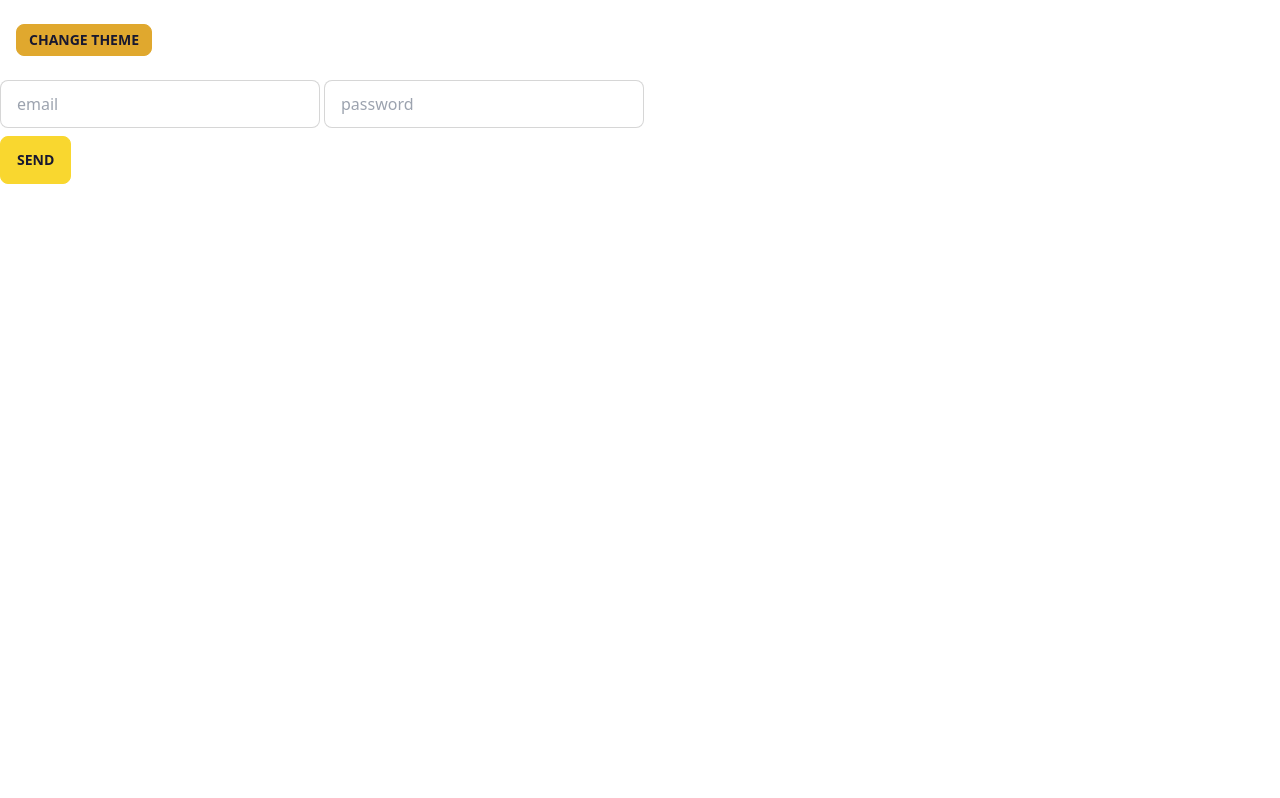
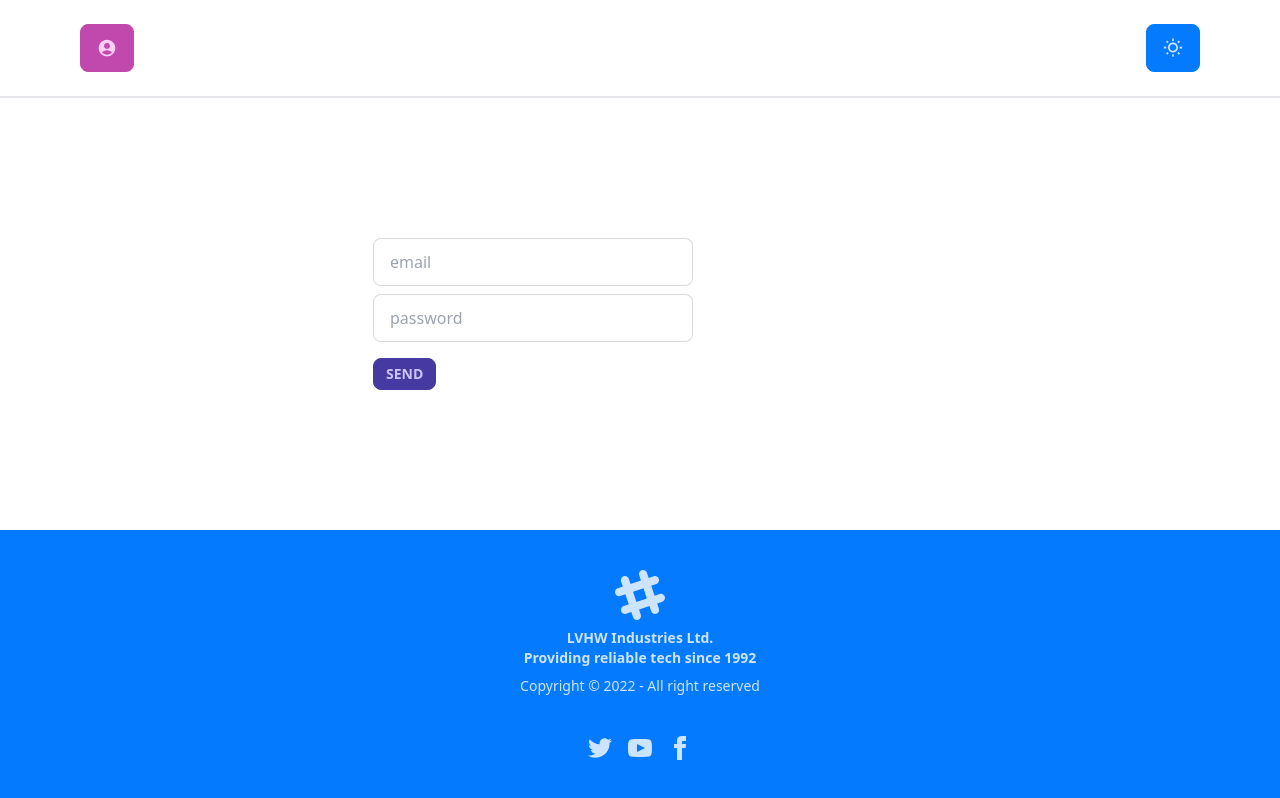
Before and after one commit to lvshv/english-trainer-react, a React (Create React App) app: page /login in a window 1280 px wide. Built offline with nearby package versions, Linux system fonts and the light colour scheme.

Commit message:
Upd: added new styles

```diff
--- a/package.json
+++ b/package.json
@@ -3,6 +3,8 @@
   "version": "0.1.0",
   "private": true,
   "dependencies": {
+    "@material-ui/icons": "^4.11.3",
+    "@mui/icons-material": "^5.6.2",
     "@reduxjs/toolkit": "^1.8.1",
     "@testing-library/jest-dom": "^5.16.3",
     "@testing-library/react": "^12.1.4",
@@ -19,6 +21,7 @@
     "immer": "^9.0.12",
     "react": "^18.0.0",
     "react-dom": "^18.0.0",
+    "react-icons": "^4.3.1",
     "react-redux": "^8.0.1",
     "react-router-dom": "^6.3.0",
     "react-scripts": "5.0.0",
--- a/src/App.tsx
+++ b/src/App.tsx
@@ -13,7 +13,7 @@
 
 function App() {
   return (
-    <div>
+    <div className='flex flex-col justify-between h-screen'>
       <Header />
 
       <Routes>
@@ -24,7 +24,7 @@
         <Route path='/login' element={<LoginPage />} />
       </Routes>
 
-      {/* <Footer /> */}
+      <Footer />
     </div>
   )
 }
--- /dev/null
+++ b/src/components/Login/Login.tsx
@@ -0,0 +1,71 @@
+import React, { useState } from 'react'
+import { useNavigate } from 'react-router-dom'
+import axios from 'axios'
+
+interface Props {}
+
+export const Login: React.FC<Props> = () => {
+  const navigate = useNavigate()
+
+  const [signUp, setSignUp] = useState(false)
+  const [password, setPassword] = useState<string>('')
+  const [email, setEmail] = useState<string>('')
+
+  const onSubmit = async (e: React.SyntheticEvent) => {
+    e.preventDefault()
+  }
+  const onChange = (e: React.ChangeEvent<HTMLInputElement>) => {
+    if (e.target.name === 'password') {
+      setPassword(e.target.value)
+    }
+    if (e.target.name === 'email') {
+      setEmail(e.target.value)
+    }
+  }
+  return (
+    <form className='flex flex-col items-center w-full max-w-screen-md' onSubmit={onSubmit}>
+      <div className='flex flex-col w-full'>
+        <h5 className='text-center text-3xl mb-6'> {signUp ? 'Sign up' : 'Sign in'}</h5>
+        <input
+          className='input input-bordered w-full mb-2'
+          placeholder='email'
+          name='email'
+          type='text'
+          value={email}
+          onChange={onChange}
+        />
+        {signUp && (
+          <>
+            <input
+              className='input input-bordered w-full mb-2'
+              placeholder='name'
+              name='email'
+              type='text'
+              value={email}
+              onChange={onChange}
+            />
+          </>
+        )}
+        <input
+          className='input input-bordered w-full '
+          placeholder='password'
+          name='password'
+          type='password'
+          value={password}
+          onChange={onChange}
+        />
+
+        <button className='btn block btn-md btn-secondary mt-8 w-full mb-4' type='submit'>
+          {signUp ? 'Register' : 'Login'}
+        </button>
+      </div>
+      <div className='flex items-center'>
+        <p>{signUp ? 'Already have an account?' : "Don't have an account?"}</p>
+
+        <button className='btn btn-link' onClick={() => setSignUp(prev => !prev)}>
+          {signUp ? 'Sign in' : 'Sign up'}
+        </button>
+      </div>
+    </form>
+  )
+}
--- /dev/null
+++ b/src/components/OverlayingPopup/OverlayingPopup.tsx
@@ -0,0 +1,40 @@
+import React, { useEffect } from 'react'
+import Portal from 'components/Portal/Portal'
+
+interface Props {
+  onClose: () => void
+  isOpened: boolean
+}
+
+const OverlayingPopup: React.FC<Props> = ({ children, onClose, isOpened }) => {
+  useEffect(() => {
+    const handleEscKey = (e: KeyboardEvent): void => {
+      if (e.key === 'Escape' || e.key === 'Esc') {
+        onClose()
+      }
+    }
+    window.addEventListener('keydown', handleEscKey)
+    return () => window.removeEventListener('keydown', handleEscKey)
+  }, [])
+
+  return (
+    <>
+      {isOpened && (
+        <Portal>
+          <div className='fixed inset-0 z-10 flex items-center justify-center' role='dialog'>
+            <div
+              className='absolute inset-0 cursor-pointer bg-stone-900 opacity-50'
+              role='button'
+              title='button'
+              tabIndex={0}
+              onClick={onClose}
+            ></div>
+            {children}
+          </div>
+        </Portal>
+      )}
+    </>
+  )
+}
+
+export default OverlayingPopup
--- /dev/null
+++ b/src/components/Portal/Portal.tsx
@@ -0,0 +1,20 @@
+import React, { useState, useEffect } from 'react'
+import ReactDOM from 'react-dom'
+
+const Portal: React.FC = ({ children }) => {
+  const [container] = useState(() => document.createElement('div'))
+
+  useEffect(() => {
+    document.body.appendChild(container)
+    document.body.style.overflow = 'hidden'
+
+    return () => {
+      document.body.removeChild(container)
+      document.body.style.overflow = 'initial'
+    }
+  }, [])
+
+  return ReactDOM.createPortal(children, container)
+}
+
+export default Portal
--- a/src/hooks/useTheme.ts
+++ b/src/hooks/useTheme.ts
@@ -1,13 +1,21 @@
 import { useLayoutEffect, useState } from 'react'
 
 const isDarkTheme = window?.matchMedia('(prefers-color-scheme: dark)').matches
-const defaultTheme = isDarkTheme ? 'dracula' : 'bumblebee'
+const defaultTheme = isDarkTheme ? 'dark' : 'light'
+
+const themes = {
+  light: 'winter',
+  dark: 'dracula',
+}
+
+type theme = keyof typeof themes
 
 export const useTheme = () => {
-  const [theme, setTheme] = useState(localStorage.getItem('app-theme') || defaultTheme)
+  const [theme, setTheme] = useState<theme>((localStorage.getItem('app-theme') as theme) || defaultTheme)
 
   useLayoutEffect(() => {
-    document.documentElement.setAttribute('data-theme', theme)
+    document.documentElement.setAttribute('data-theme', themes[theme])
+    document.documentElement.className = theme
     localStorage.setItem('app-theme', theme)
   }, [theme])
 
--- a/src/layout/Footer/Footer.tsx
+++ b/src/layout/Footer/Footer.tsx
@@ -1,5 +1,45 @@
 import React from 'react'
 
 export const Footer = () => {
-  return <footer className='footer'></footer>
+  return (
+    <footer className='footer footer-center p-10 bg-primary text-primary-content'>
+      <div>
+        <svg
+          width='50'
+          height='50'
+          viewBox='0 0 24 24'
+          xmlns='http://www.w3.org/2000/svg'
+          fill-rule='evenodd'
+          clip-rule='evenodd'
+          className='inline-block fill-current'
+        >
+          <path d='M22.672 15.226l-2.432.811.841 2.515c.33 1.019-.209 2.127-1.23 2.456-1.15.325-2.148-.321-2.463-1.226l-.84-2.518-5.013 1.677.84 2.517c.391 1.203-.434 2.542-1.831 2.542-.88 0-1.601-.564-1.86-1.314l-.842-2.516-2.431.809c-1.135.328-2.145-.317-2.463-1.229-.329-1.018.211-2.127 1.231-2.456l2.432-.809-1.621-4.823-2.432.808c-1.355.384-2.558-.59-2.558-1.839 0-.817.509-1.582 1.327-1.846l2.433-.809-.842-2.515c-.33-1.02.211-2.129 1.232-2.458 1.02-.329 2.13.209 2.461 1.229l.842 2.515 5.011-1.677-.839-2.517c-.403-1.238.484-2.553 1.843-2.553.819 0 1.585.509 1.85 1.326l.841 2.517 2.431-.81c1.02-.33 2.131.211 2.461 1.229.332 1.018-.21 2.126-1.23 2.456l-2.433.809 1.622 4.823 2.433-.809c1.242-.401 2.557.484 2.557 1.838 0 .819-.51 1.583-1.328 1.847m-8.992-6.428l-5.01 1.675 1.619 4.828 5.011-1.674-1.62-4.829z'></path>
+        </svg>
+        <p className='font-bold'>
+          LVHW Industries Ltd. <br />
+          Providing reliable tech since 1992
+        </p>
+        <p>Copyright © 2022 - All right reserved</p>
+      </div>
+      <div>
+        <div className='grid grid-flow-col gap-4'>
+          <a>
+            <svg xmlns='http://www.w3.org/2000/svg' width='24' height='24' viewBox='0 0 24 24' className='fill-current'>
+              <path d='M24 4.557c-.883.392-1.832.656-2.828.775 1.017-.609 1.798-1.574 2.165-2.724-.951.564-2.005.974-3.127 1.195-.897-.957-2.178-1.555-3.594-1.555-3.179 0-5.515 2.966-4.797 6.045-4.091-.205-7.719-2.165-10.148-5.144-1.29 2.213-.669 5.108 1.523 6.574-.806-.026-1.566-.247-2.229-.616-.054 2.281 1.581 4.415 3.949 4.89-.693.188-1.452.232-2.224.084.626 1.956 2.444 3.379 4.6 3.419-2.07 1.623-4.678 2.348-7.29 2.04 2.179 1.397 4.768 2.212 7.548 2.212 9.142 0 14.307-7.721 13.995-14.646.962-.695 1.797-1.562 2.457-2.549z'></path>
+            </svg>
+          </a>
+          <a>
+            <svg xmlns='http://www.w3.org/2000/svg' width='24' height='24' viewBox='0 0 24 24' className='fill-current'>
+              <path d='M19.615 3.184c-3.604-.246-11.631-.245-15.23 0-3.897.266-4.356 2.62-4.385 8.816.029 6.185.484 8.549 4.385 8.816 3.6.245 11.626.246 15.23 0 3.897-.266 4.356-2.62 4.385-8.816-.029-6.185-.484-8.549-4.385-8.816zm-10.615 12.816v-8l8 3.993-8 4.007z'></path>
+            </svg>
+          </a>
+          <a>
+            <svg xmlns='http://www.w3.org/2000/svg' width='24' height='24' viewBox='0 0 24 24' className='fill-current'>
+              <path d='M9 8h-3v4h3v12h5v-12h3.642l.358-4h-4v-1.667c0-.955.192-1.333 1.115-1.333h2.885v-5h-3.808c-3.596 0-5.192 1.583-5.192 4.615v3.385z'></path>
+            </svg>
+          </a>
+        </div>
+      </div>
+    </footer>
+  )
 }
--- a/src/layout/Header/Header.tsx
+++ b/src/layout/Header/Header.tsx
@@ -1,24 +1,51 @@
-import React from 'react'
+import React, { useState } from 'react'
 import { useTheme } from 'hooks/useTheme'
+import { MdOutlineWbSunny, MdNightlightRound, MdAccountCircle } from 'react-icons/md'
+import OverlayingPopup from 'components/OverlayingPopup/OverlayingPopup'
+import { Login } from 'components/Login/Login'
 
 export const Header = () => {
   const { theme, setTheme } = useTheme()
 
+  const [isModalOpened, setIsModalOpened] = useState(false)
+
   const handleThemeClick = () => {
-    if (theme === 'bumblebee') {
-      setTheme('dracula')
+    if (theme === 'light') {
+      setTheme('dark')
       return
     }
-    setTheme('bumblebee')
+    setTheme('light')
+  }
+
+  const closeLoginModal = () => {
+    setIsModalOpened(false)
+  }
+
+  const openLoginModal = () => {
+    setIsModalOpened(true)
   }
 
   return (
-    <header className='container mx-auto px-4 py-6'>
-      <div className='container'>
-        <button className='btn btn-primary btn-sm' onClick={handleThemeClick}>
-          change theme
+    <header className='container mx-auto py-6 border-b-2 border-gray-200 dark:border-gray-700'>
+      <div className='flex items-center'>
+        <button className='btn modal-button btn-accent ' onClick={openLoginModal}>
+          <MdAccountCircle
+            size='20'
+            // {className='mr-2'
+          />
+          {/* Login */}
+        </button>
+
+        <button className='btn btn-primary btn-md ml-auto' onClick={handleThemeClick}>
+          {theme === 'light' ? <MdOutlineWbSunny size='20' /> : <MdNightlightRound size='20' color='white' />}
         </button>
       </div>
+
+      <OverlayingPopup onClose={closeLoginModal} isOpened={isModalOpened}>
+        <div className='bg-white dark:bg-neutral relative p-10 rounded-xl flex w-full max-w-screen-md'>
+          <Login />
+        </div>
+      </OverlayingPopup>
     </header>
   )
 }
--- a/src/pages/Login/LoginPage.tsx
+++ b/src/pages/Login/LoginPage.tsx
@@ -22,12 +22,11 @@
     }
   }
   return (
-    <div className='page-body'>
-      <div className='container'>
-        <form onSubmit={onSubmit}>
-          <div className='flex'>
+    <div className='container mx-auto'>
+      <form className='flex flex-col items-center' onSubmit={onSubmit}>
+        <div className=''>
           <input
-              className='input input-bordered w-full max-w-xs mr-1'
+            className='input input-bordered w-full max-w-xs mr-1 mb-2'
             placeholder='email'
             name='email'
             type='text'
@@ -42,15 +41,14 @@
             value={password}
             onChange={onChange}
           />
-          </div>
-          <button className='btn btn-secondary mt-2' type='submit'>
+          <button className='btn block btn-sm btn-secondary mt-4' type='submit'>
             Send
           </button>
+        </div>
         <div>
           {email} {password}
         </div>
       </form>
     </div>
-    </div>
   )
 }
--- a/tailwind.config.js
+++ b/tailwind.config.js
@@ -1,7 +1,17 @@
 module.exports = {
   content: ['./src/**/*.{js,jsx,ts,tsx}'],
+  darkMode: 'class',
   theme: {
     extend: {},
+    container: {
+      padding: {
+        DEFAULT: '1rem',
+        sm: '2rem',
+        lg: '4rem',
+        xl: '5rem',
+        '2xl': '6rem',
+      },
+    },
   },
   plugins: [require('daisyui')],
   daisyui: {
```
Also changed, not shown: src/pages/ExercisePage/ExercisePage.tsx (+9 -16 lines), src/pages/HomePage/HomePage.tsx (+8 -4 lines), 1 other file (tests, documents, lock files or other folders). Lines whose indentation alone changed are shown as unchanged.
